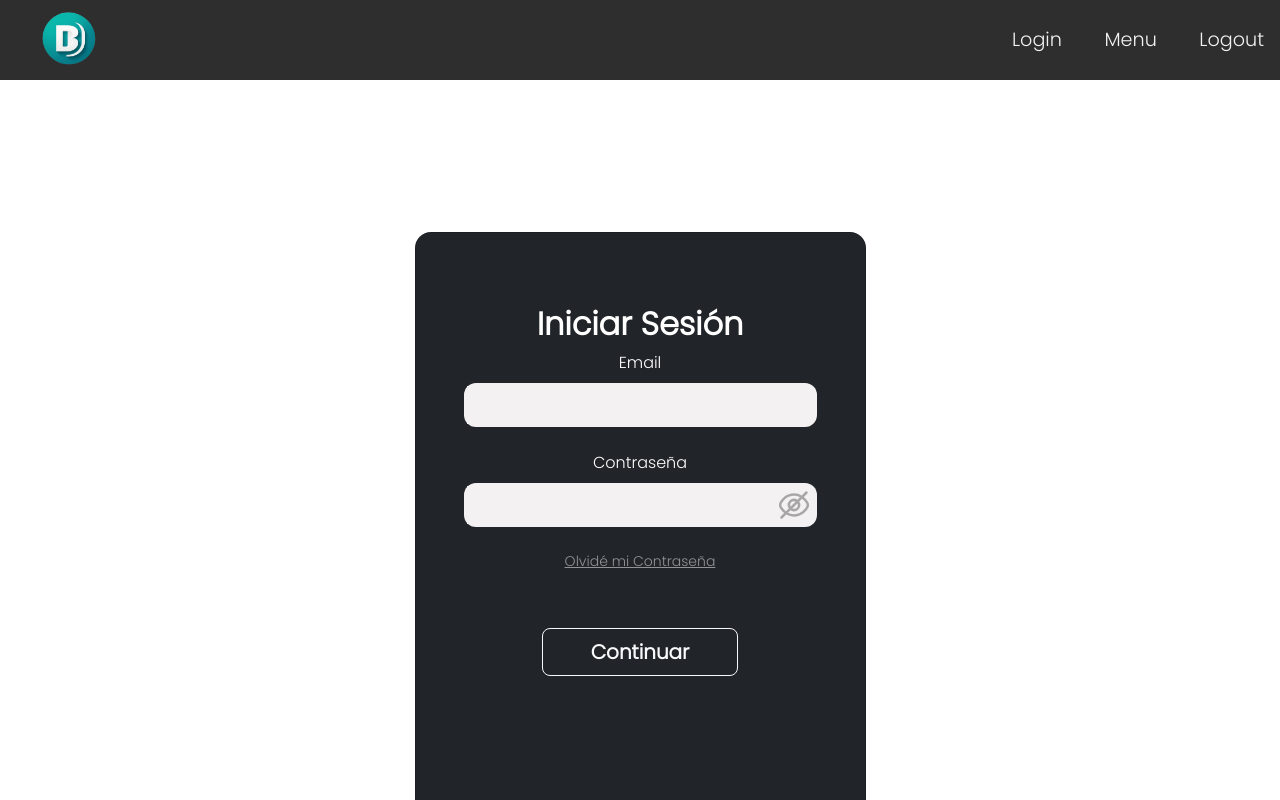
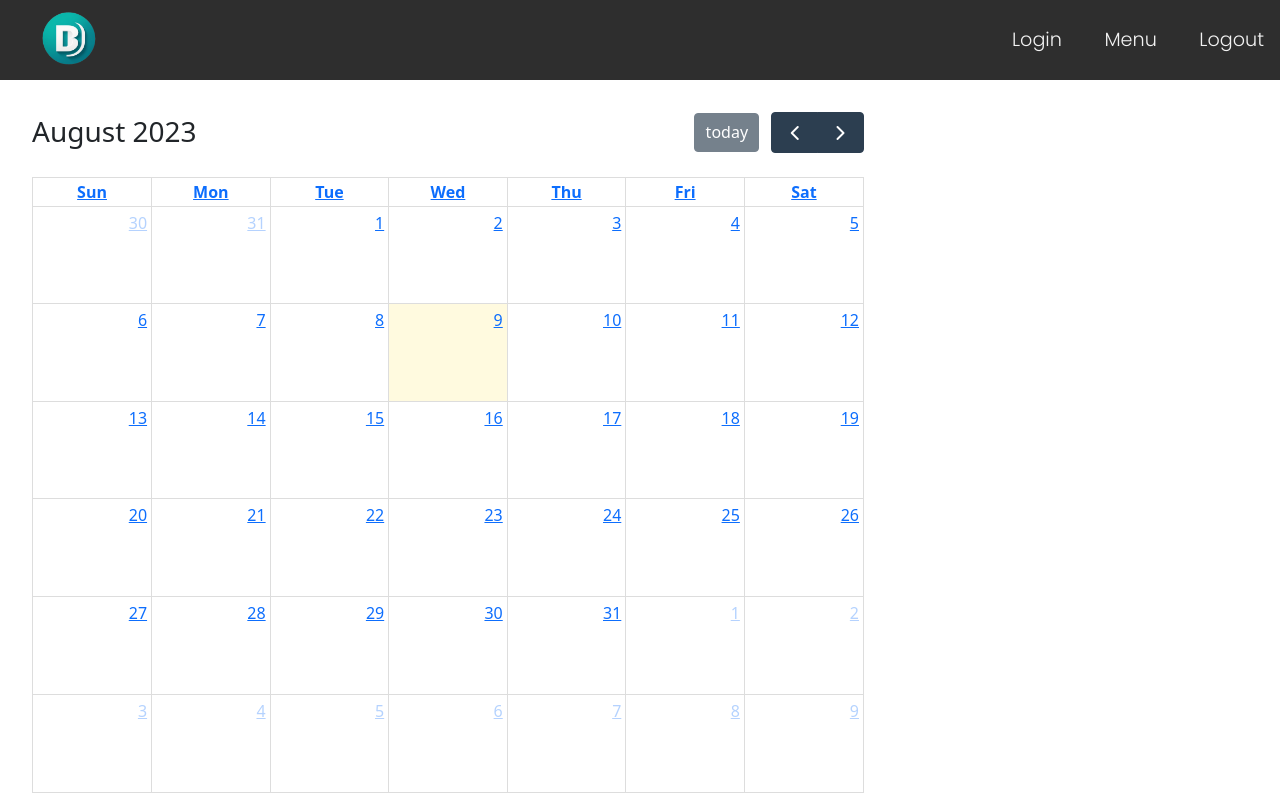
Before and after one commit to DylanselET32/becation, a React (Vite) app in the folder becation/frontend/: page / in a window 1280 px wide. Built offline with nearby package versions, Linux system fonts and the light colour scheme.

Commit message:
feat/calendar UI api implementation

```diff
--- a/becation/frontend/package.json
+++ b/becation/frontend/package.json
@@ -10,6 +10,12 @@
     "preview": "vite preview"
   },
   "dependencies": {
+    "@fullcalendar/core": "^6.1.8",
+    "@fullcalendar/daygrid": "^6.1.8",
+    "@fullcalendar/list": "^6.1.8",
+    "@fullcalendar/react": "^6.1.8",
+    "@fullcalendar/timegrid": "^6.1.8",
+    "@fullcalendar/timeline": "^6.1.8",
     "bootstrap": "^5.3.1",
     "react": "^18.2.0",
     "react-dom": "^18.2.0"
--- a/becation/frontend/src/App.jsx
+++ b/becation/frontend/src/App.jsx
@@ -1,5 +1,6 @@
 import Header from "./components/Header"
 import LogoBecation from "./imgs/BeCation_logo.png"
+import Calendar from "./pages/Calendar"
 import Login from "./pages/Login"
 import "./stylesheets/app.css"
 
@@ -10,7 +11,8 @@ function App() {
     <>
       <div className="app">
         <Header />
-        <Login />
+        {/* <Login /> */}
+        <Calendar />
       </div>
 
     </>
--- /dev/null
+++ b/becation/frontend/src/pages/Calendar.jsx
@@ -0,0 +1,23 @@
+import React from 'react'
+import FullCalendar from '@fullcalendar/react'
+import dayGridPlugin from '@fullcalendar/daygrid'
+import timeGridPlugin from '@fullcalendar/timegrid'
+import "../stylesheets/calendar.css"
+
+
+export default function Calendar(){
+
+    return(
+        <main>
+            <section className='calendar_section'>
+
+                <div className="calendar_container">
+                    <FullCalendar
+                        plugins={[ dayGridPlugin ]}
+                        initialView="dayGridMonth"
+                    />
+                </div>
+            </section>
+        </main>
+    )
+}
--- /dev/null
+++ b/becation/frontend/src/stylesheets/calendar.css
@@ -0,0 +1,8 @@
+.calendar_section{
+    width: 70vw;
+    padding: 2rem 2rem 4rem 2rem;
+}
+
+.calendar_container{
+    width: 100%;
+}
```
Also changed, not shown: 2 other files (tests, documents, lock files or other folders).
